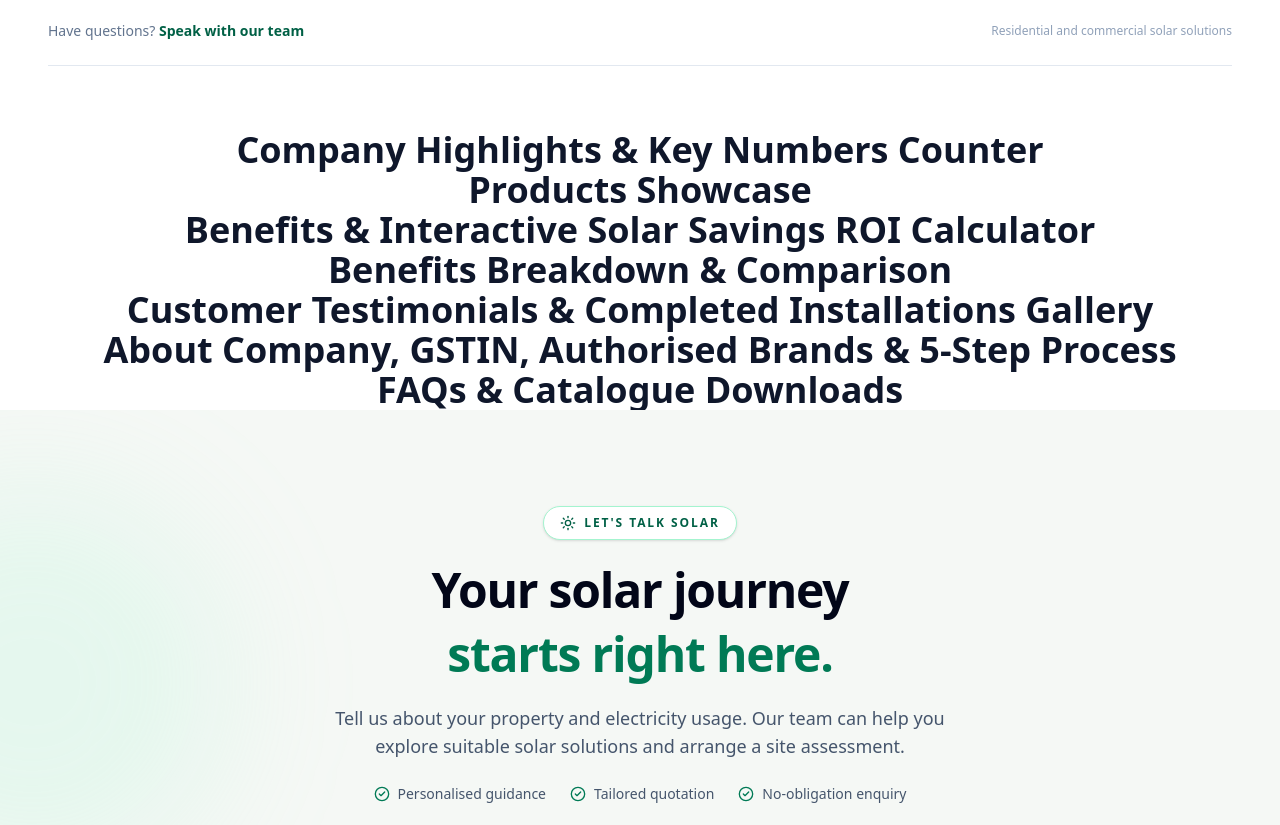
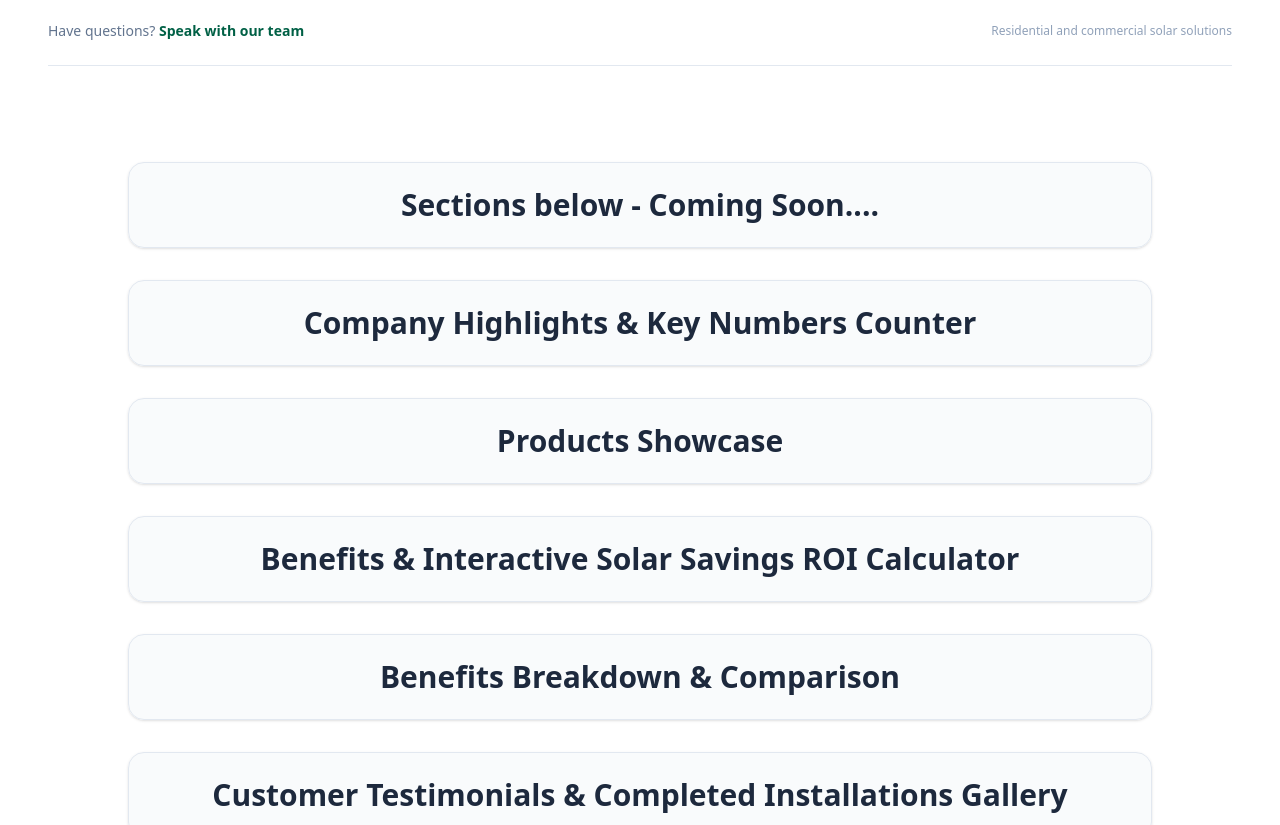
Before and after one commit to Shauryaa007/Luminix-Solar-website, a Next.js app: page / in a window 1280 px wide. Shown: the part 1120-1945 px from the top of the page. Built offline with nearby package versions, Linux system fonts and the light colour scheme.

Commit message:
feat: style placeholder section headers with Tailwind CSS and add coming soon banner on homepage

```diff
--- a/src/app/page.tsx
+++ b/src/app/page.tsx
@@ -41,32 +41,51 @@ export default function Home() {
         {/* Section 1: Hero Banner & Quick Form */}
         <HeroSection onOpenConsultation={handleOpenConsultation} />
 
+        {/* Section Coming Soon - temporary */}
+        <h2 className="mx-4 my-8 max-w-5xl rounded-2xl border border-slate-200 bg-slate-50/80 p-6 text-center text-2xl font-bold text-slate-800 shadow-sm md:mx-auto md:text-3xl">
+          Sections below - Coming Soon....
+        </h2>
+
         {/* Section 6: Company Highlights & Key Numbers Counter */}
-        <h2 className='text-center text-4xl font-bold'>Company Highlights & Key Numbers Counter</h2>
+        <h2 className="mx-4 my-8 max-w-5xl rounded-2xl border border-slate-200 bg-slate-50/80 p-6 text-center text-2xl font-bold text-slate-800 shadow-sm md:mx-auto md:text-3xl">
+          Company Highlights & Key Numbers Counter
+        </h2>
         {/* <StatsSection /> */}
 
         {/* Section 2: Products Showcase */}
-        <h2 className='text-center text-4xl font-bold'>Products Showcase</h2>
+        <h2 className="mx-4 my-8 max-w-5xl rounded-2xl border border-slate-200 bg-slate-50/80 p-6 text-center text-2xl font-bold text-slate-800 shadow-sm md:mx-auto md:text-3xl">
+          Products Showcase
+        </h2>
         {/* <ProductsSection onSelectProductForConsultation={handleOpenConsultation} /> */}
 
         {/* Section 4: Benefits & Interactive Solar Savings ROI Calculator */}
-        <h2 className='text-center text-4xl font-bold'>Benefits & Interactive Solar Savings ROI Calculator</h2>
+        <h2 className="mx-4 my-8 max-w-5xl rounded-2xl border border-slate-200 bg-slate-50/80 p-6 text-center text-2xl font-bold text-slate-800 shadow-sm md:mx-auto md:text-3xl">
+          Benefits & Interactive Solar Savings ROI Calculator
+        </h2>
         {/* <SolarCalculator onApplyForCapacity={handleOpenConsultation} /> */}
 
         {/* Section 4 Part 2: Benefits Breakdown & Comparison */}
-        <h2 className='text-center text-4xl font-bold'>Benefits Breakdown & Comparison</h2>
+        <h2 className="mx-4 my-8 max-w-5xl rounded-2xl border border-slate-200 bg-slate-50/80 p-6 text-center text-2xl font-bold text-slate-800 shadow-sm md:mx-auto md:text-3xl">
+          Benefits Breakdown & Comparison
+        </h2>
         {/* <BenefitsSection /> */}
 
         {/* Section 3: Customer Testimonials & Completed Installations Gallery */}
-        <h2 className='text-center text-4xl font-bold'>Customer Testimonials & Completed Installations Gallery</h2>
+        <h2 className="mx-4 my-8 max-w-5xl rounded-2xl border border-slate-200 bg-slate-50/80 p-6 text-center text-2xl font-bold text-slate-800 shadow-sm md:mx-auto md:text-3xl">
+          Customer Testimonials & Completed Installations Gallery
+        </h2>
         {/* <TestimonialsSection /> */}
 
         {/* Section 5: About Company, GSTIN, Authorised Brands & 5-Step Process */}
-        <h2 className='text-center text-4xl font-bold'>About Company, GSTIN, Authorised Brands & 5-Step Process</h2>
+        <h2 className="mx-4 my-8 max-w-5xl rounded-2xl border border-slate-200 bg-slate-50/80 p-6 text-center text-2xl font-bold text-slate-800 shadow-sm md:mx-auto md:text-3xl">
+          About Company, GSTIN, Authorised Brands & 5-Step Process
+        </h2>
         {/* <AboutSection /> */}
 
         {/* Section 7: FAQs & Catalogue Downloads */}
-        <h2 className='text-center text-4xl font-bold'>FAQs & Catalogue Downloads</h2>
+        <h2 className="mx-4 my-8 max-w-5xl rounded-2xl border border-slate-200 bg-slate-50/80 p-6 text-center text-2xl font-bold text-slate-800 shadow-sm md:mx-auto md:text-3xl">
+          FAQs & Catalogue Downloads
+        </h2>
         {/* <FaqSection /> */}
 
         {/* Section 1/5/7: Full Consultation & Contact Details */}
```
